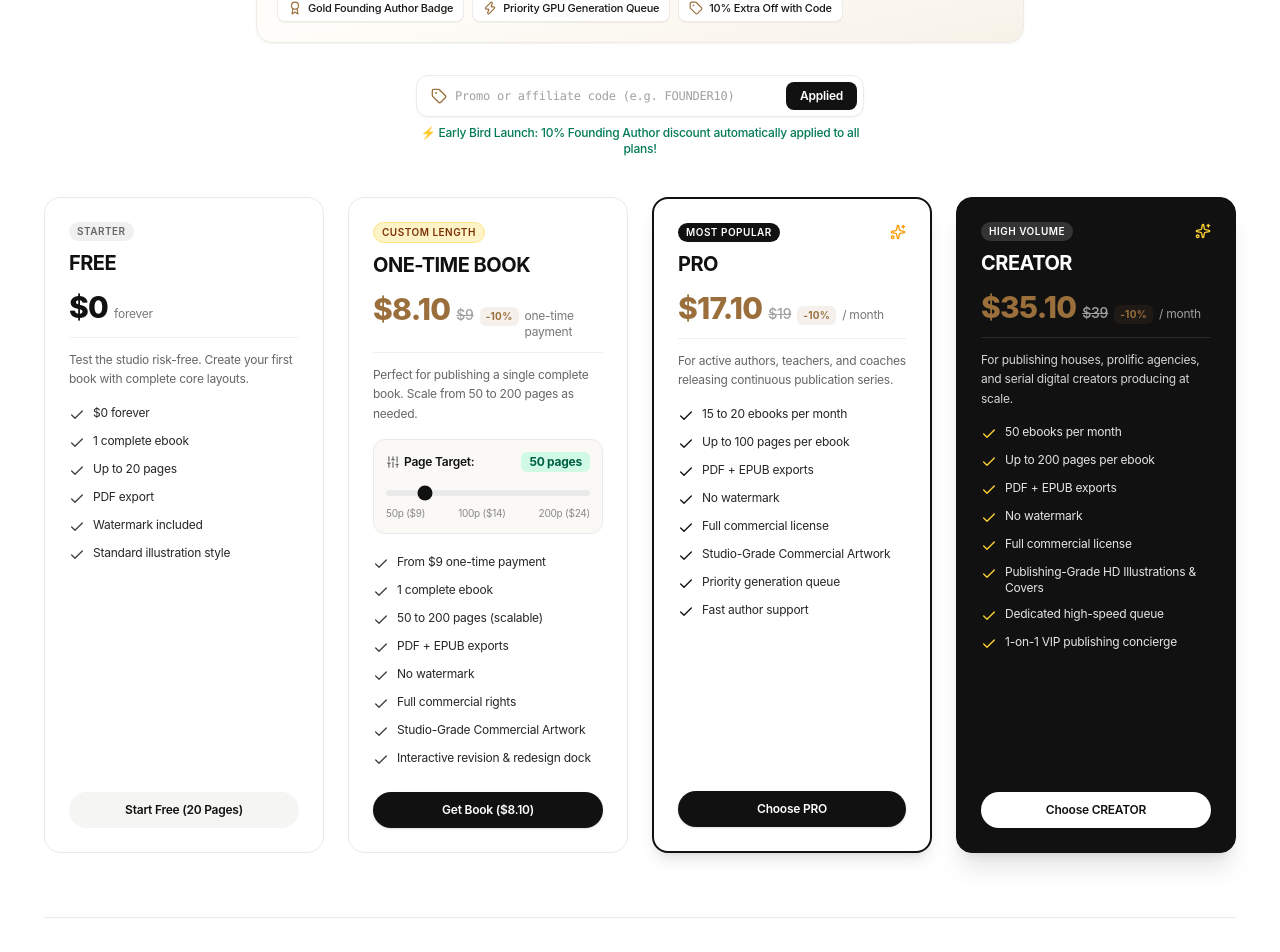
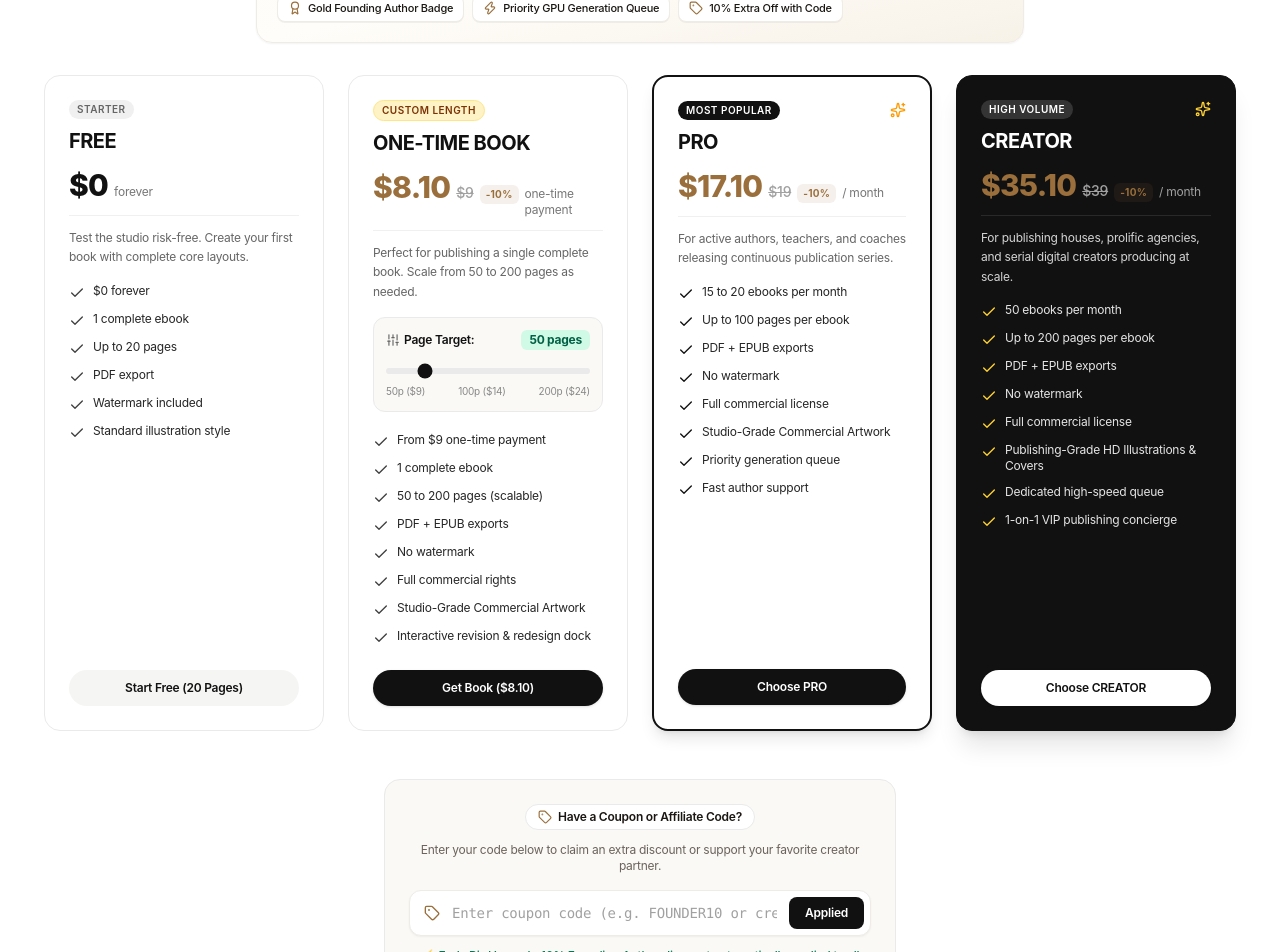
Before and after one commit to shopshah5-eng/bookgenie, a Next.js app: page / in a window 1280 px wide. Shown: the part 2040-2992 px from the top of the page. Built offline with nearby package versions, Linux system fonts and the light colour scheme; no server answers.

Commit message:
feat(pricing): position coupon code box directly below pricing plans grid

```diff
--- a/components/home/MinimalPricing.tsx
+++ b/components/home/MinimalPricing.tsx
@@ -428,39 +428,6 @@ export function MinimalPricing() {
           </div>
         )}
 
-        {/* Promo Code & Affiliate Discount Box */}
-        <div className="max-w-md mx-auto mb-10">
-          <form
-            onSubmit={handleApplyCoupon}
-            className="flex items-center gap-2 p-1.5 rounded-xl bg-white border border-[#EFECE6] shadow-xs focus-within:border-[#9A6F3C] transition-colors"
-          >
-            <Tag className="w-4 h-4 text-[#9A6F3C] ml-2 shrink-0" />
-            <input
-              type="text"
-              placeholder="Promo or affiliate code (e.g. FOUNDER10)"
-              value={couponInput}
-              onChange={(e) => setCouponInput(e.target.value.toUpperCase())}
-              className="flex-1 bg-transparent border-none text-xs font-mono text-[#111111] placeholder:text-neutral-400 focus:outline-none"
-            />
-            <button
-              type="submit"
-              className="px-3.5 py-1.5 rounded-lg bg-[#111111] text-white text-xs font-semibold hover:bg-neutral-800 transition-colors cursor-pointer"
-            >
-              {appliedCoupon ? 'Applied' : 'Apply'}
-            </button>
-          </form>
-
-          {couponFeedback && (
-            <div
-              className={`mt-2 text-center text-xs font-medium ${
-                couponFeedback.type === 'success' ? 'text-emerald-700' : 'text-rose-600'
-              }`}
-            >
-              {couponFeedback.text}
-            </div>
-          )}
-        </div>
-
         {/* Global Alert Banners */}
         {configError && (
           <div className="max-w-2xl mx-auto mb-8 p-4 rounded-xl bg-amber-50 border border-amber-200 text-amber-900 text-xs sm:text-sm flex items-start gap-3">
@@ -712,6 +679,46 @@ export function MinimalPricing() {
           })}
         </div>
 
+        {/* Coupon & Promotional Code Box (Below Pricing Plans) */}
+        <div className="mt-12 max-w-lg mx-auto p-6 rounded-2xl bg-[#FAF9F6] border border-[#EAEAEA] shadow-2xs text-center">
+          <div className="inline-flex items-center gap-1.5 px-3 py-1 rounded-full bg-white border border-[#EAEAEA] text-xs font-semibold text-[#1A1612] mb-3">
+            <Tag className="w-3.5 h-3.5 text-[#9A6F3C]" />
+            <span>Have a Coupon or Affiliate Code?</span>
+          </div>
+          <p className="text-xs text-[#6B635B] mb-4">
+            Enter your code below to claim an extra discount or support your favorite creator partner.
+          </p>
+          <form
+            onSubmit={handleApplyCoupon}
+            className="flex items-center gap-2 p-1.5 rounded-xl bg-white border border-[#EFECE6] shadow-xs focus-within:border-[#9A6F3C] transition-colors"
+          >
+            <Tag className="w-4 h-4 text-[#9A6F3C] ml-2 shrink-0" />
+            <input
+              type="text"
+              placeholder="Enter coupon code (e.g. FOUNDER10 or creator code)"
+              value={couponInput}
+              onChange={(e) => setCouponInput(e.target.value.toUpperCase())}
+              className="flex-1 bg-transparent border-none text-xs sm:text-sm font-mono text-[#111111] placeholder:text-neutral-400 focus:outline-none px-1"
+            />
+            <button
+              type="submit"
+              className="px-4 py-2 rounded-lg bg-[#111111] text-white text-xs font-semibold hover:bg-neutral-800 transition-colors cursor-pointer shrink-0"
+            >
+              {appliedCoupon ? 'Applied' : 'Apply Code'}
+            </button>
+          </form>
+
+          {couponFeedback && (
+            <div
+              className={`mt-3 text-center text-xs font-medium ${
+                couponFeedback.type === 'success' ? 'text-emerald-700' : 'text-rose-600'
+              }`}
+            >
+              {couponFeedback.text}
+            </div>
+          )}
+        </div>
+
         {/* Feature Comparison & Value Highlights */}
         <div className="mt-16 pt-12 border-t border-[#EAEAEA]">
           <div className="grid grid-cols-1 md:grid-cols-3 gap-8">
```
